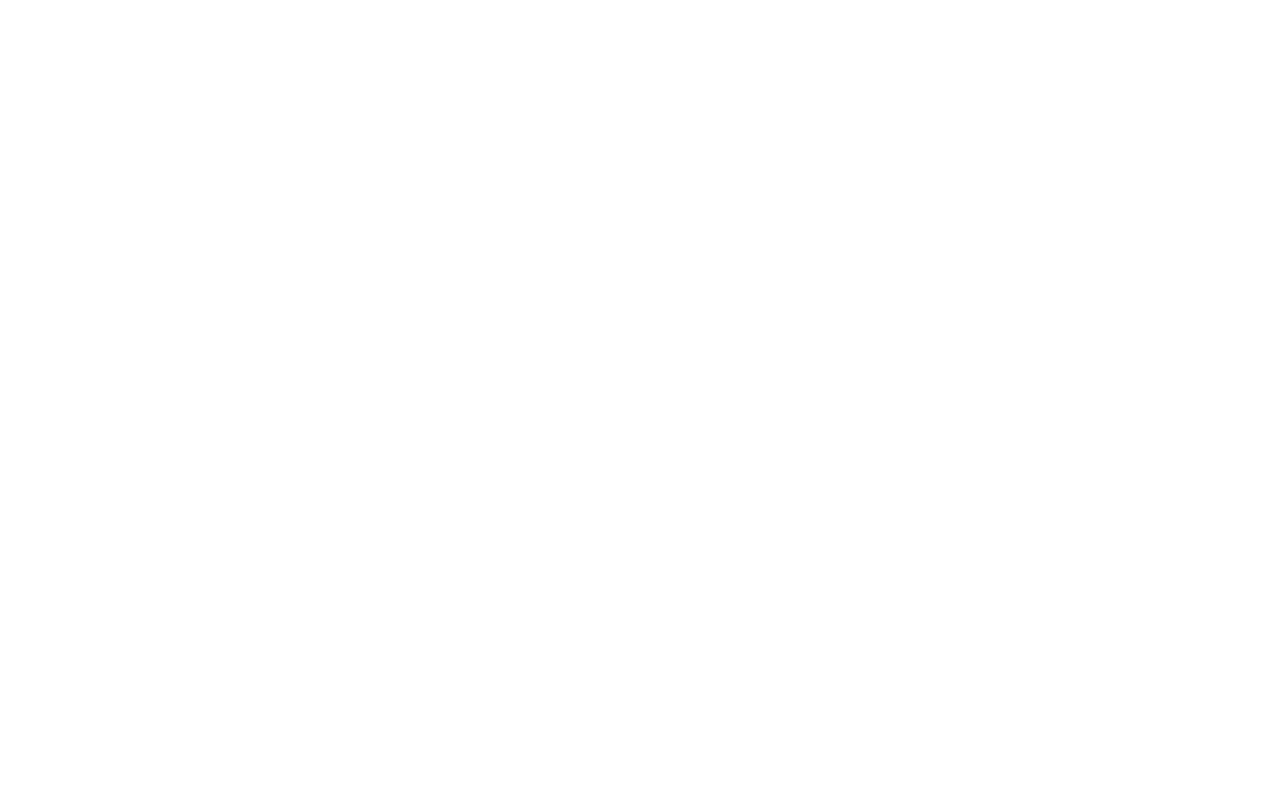
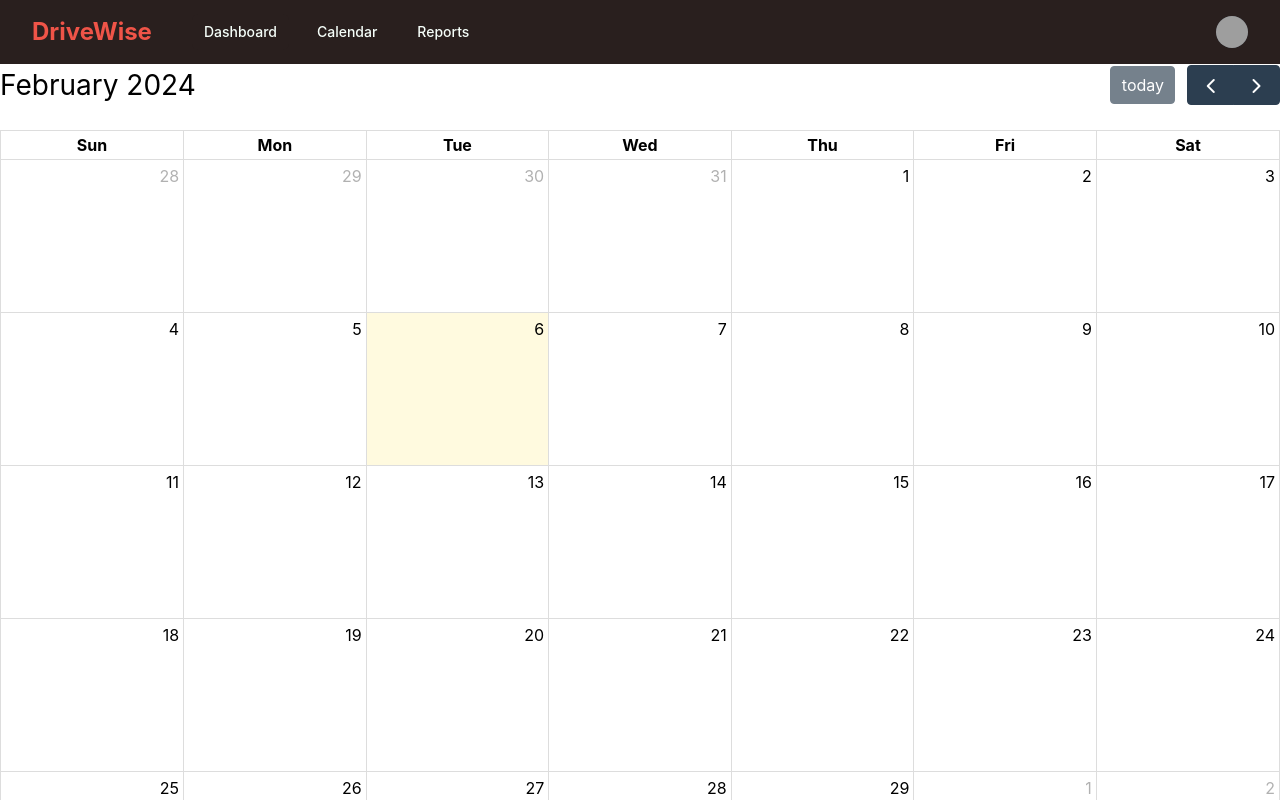
Before and after one commit to Drive-Wise/react-frontend, a React (Create React App) app in the folder drivewise/: page /Calendar in a window 1280 px wide. Before the commit this address had no page. Shown: the top 800 px of the page. Built offline with nearby package versions, Linux system fonts and the light colour scheme; grey boxes are pictures that could not be loaded.

Commit message:
Added Calendar Page

```diff
--- a/drivewise/package.json
+++ b/drivewise/package.json
@@ -7,6 +7,9 @@
     "@emotion/react": "^11.11.3",
     "@emotion/styled": "^11.11.0",
     "@fontsource/roboto": "^5.0.8",
+    "@fullcalendar/core": "^6.1.11",
+    "@fullcalendar/daygrid": "^6.1.11",
+    "@fullcalendar/react": "^6.1.11",
     "@headlessui/react": "^1.7.18",
     "@heroicons/react": "^2.1.1",
     "@mui/base": "^5.0.0-beta.36",
--- a/drivewise/src/App.js
+++ b/drivewise/src/App.js
@@ -1,6 +1,6 @@
 import { BrowserRouter, Routes, Route } from "react-router-dom";
 import Home from "./Pages/Home/Home";
-
+import Calendar from "./Pages/Calendar/Calendar";
 import DashBoard from "./Pages/Dashboard/Dashboard";
 function App() {
   return (
@@ -9,6 +9,7 @@
         <Route index element={<Home />} />
         <Route path="/Home" element={<Home />} />
         <Route path="/Dashboard" element={<DashBoard />} />
+        <Route path="/Calendar" element={<Calendar />} />
       </Routes>
     </BrowserRouter>
   );
--- /dev/null
+++ b/drivewise/src/Pages/Calendar/Calendar.js
@@ -0,0 +1,180 @@
+import React, { Fragment } from 'react';
+import { Disclosure, Menu, Transition } from '@headlessui/react'; // Ensure these are imported
+import { Bars3Icon, XMarkIcon, BellIcon } from '@heroicons/react/24/outline';
+import FullCalendar from '@fullcalendar/react'
+import dayGridPlugin from '@fullcalendar/daygrid' // a plugin!
+import 'fullcalendar/main.css';
+const user = {
+    name: 'Tom Cook',
+    email: 'tom@example.com',
+    imageUrl:
+      'https://images.unsplash.com/photo-1472099645785-5658abf4ff4e?ixlib=rb-1.2.1&ixid=eyJhcHBfaWQiOjEyMDd9&auto=format&fit=facearea&facepad=2&w=256&h=256&q=80',
+  }
+  const navigation = [
+    { name: 'Dashboard', href: '#', current: true },
+    { name: 'Calendar', href: '/Calendar', current: false },
+    { name: 'Reports', href: '#', current: false },
+  ]
+  const userNavigation = [
+    { name: 'Your Profile', href: '#' },
+    { name: 'Settings', href: '#' },
+    { name: 'Sign out', href: '#' },
+  ]
+
+  function classNames(...classes) {
+    return classes.filter(Boolean).join(' ')
+  }
+
+export default function Calendar(){
+    return (
+        <>
+            <Disclosure as="nav" className="bg-background">
+                {({ open }) => (
+                <>
+                    <div className="mx-auto max-w-7xl px-4 sm:px-6 lg:px-8">
+                    <div className="flex h-16 items-center justify-between">
+                        <div className="flex items-center">
+                        <div className="text-2xl text-title font-bold">
+                            DriveWise
+                        </div>
+                        <div className="hidden md:block">
+                            <div className="ml-10 flex items-baseline space-x-4">
+                            {navigation.map((item) => (
+                                <a
+                                key={item.name}
+                                href={item.href}
+                                className={classNames(
+                                    item.current
+                                    ? 'bg-background text-textp'
+                                    : 'text-textp hover:bg-gray-700 hover:text-textp',
+                                    'rounded-md px-3 py-2 text-sm font-medium'
+                                )}
+                                aria-current={item.current ? 'page' : undefined}
+                                >
+                                {item.name}
+                                </a>
+                            ))}
+                            </div>
+                        </div>
+                        </div>
+                        <div className="hidden md:block">
+                        <div className="ml-4 flex items-center md:ml-6">
+                            {/* Profile dropdown */}
+                            <Menu as="div" className="relative ml-3">
+                            <div>
+                                <Menu.Button className="relative flex max-w-xs items-center rounded-full bg-gray-800 text-sm focus:outline-none focus:ring-2 focus:ring-white focus:ring-offset-2 focus:ring-offset-gray-800">
+                                <span className="absolute -inset-1.5" />
+                                <span className="sr-only">Open user menu</span>
+                                <img className="h-8 w-8 rounded-full" src={user.imageUrl} alt="" />
+                                </Menu.Button>
+                            </div>
+                            <Transition
+                                as={Fragment}
+                                enter="transition ease-out duration-100"
+                                enterFrom="transform opacity-0 scale-95"
+                                enterTo="transform opacity-100 scale-100"
+                                leave="transition ease-in duration-75"
+                                leaveFrom="transform opacity-100 scale-100"
+                                leaveTo="transform opacity-0 scale-95"
+                            >
+                                <Menu.Items className="absolute right-0 z-10 mt-2 w-48 origin-top-right rounded-md bg-white py-1 shadow-lg ring-1 ring-black ring-opacity-5 focus:outline-none">
+                                {userNavigation.map((item) => (
+                                    <Menu.Item key={item.name}>
+                                    {({ active }) => (
+                                        <a
+                                        href={item.href}
+                                        className={classNames(
+                                            active ? 'bg-gray-100' : '',
+                                            'block px-4 py-2 text-sm text-gray-700'
+                                        )}
+                                        >
+                                        {item.name}
+                                        </a>
+                                    )}
+                                    </Menu.Item>
+                                ))}
+                                </Menu.Items>
+                            </Transition>
+                            </Menu>
+                        </div>
+                        </div>
+                        <div className="-mr-2 flex md:hidden">
+                        {/* Mobile menu button */}
+                        <Disclosure.Button className="relative inline-flex items-center justify-center rounded-md bg-gray-800 p-2 text-gray-400 hover:bg-gray-700 hover:text-white focus:outline-none focus:ring-2 focus:ring-white focus:ring-offset-2 focus:ring-offset-gray-800">
+                            <span className="absolute -inset-0.5" />
+                            <span className="sr-only">Open main menu</span>
+                            {open ? (
+                            <XMarkIcon className="block h-6 w-6" aria-hidden="true" />
+                            ) : (
+                            <Bars3Icon className="block h-6 w-6" aria-hidden="true" />
+                            )}
+                        </Disclosure.Button>
+                        </div>
+                    </div>
+                    </div>
+
+                    <Disclosure.Panel className="md:hidden">
+                    <div className="space-y-1 px-2 pb-3 pt-2 sm:px-3">
+                        {navigation.map((item) => (
+                        <Disclosure.Button
+                            key={item.name}
+                            as="a"
+                            href={item.href}
+                            className={classNames(
+                            item.current ? 'bg-gray-900 text-white' : 'text-gray-300 hover:bg-gray-700 hover:text-white',
+                            'block rounded-md px-3 py-2 text-base font-medium'
+                            )}
+                            aria-current={item.current ? 'page' : undefined}
+                        >
+                            {item.name}
+                        </Disclosure.Button>
+                        ))}
+                    </div>
+                    <div className="border-t border-gray-700 pb-3 pt-4">
+                        <div className="flex items-center px-5">
+                        <div className="flex-shrink-0">
+                            <img className="h-10 w-10 rounded-full" src={user.imageUrl} alt="" />
+                        </div>
+                        <div className="ml-3">
+                            <div className="text-base font-medium leading-none text-white">{user.name}</div>
+                            <div className="text-sm font-medium leading-none text-gray-400">{user.email}</div>
+                        </div>
+                        <button
+                            type="button"
+                            className="relative ml-auto flex-shrink-0 rounded-full bg-gray-800 p-1 text-gray-400 hover:text-white focus:outline-none focus:ring-2 focus:ring-white focus:ring-offset-2 focus:ring-offset-gray-800"
+                        >
+                            <span className="absolute -inset-1.5" />
+                            <span className="sr-only">View notifications</span>
+                            <BellIcon className="h-6 w-6" aria-hidden="true" />
+                        </button>
+                        </div>
+                        <div className="mt-3 space-y-1 px-2">
+                        {userNavigation.map((item) => (
+                            <Disclosure.Button
+                            key={item.name}
+                            as="a"
+                            href={item.href}
+                            className="block rounded-md px-3 py-2 text-base font-medium text-gray-400 hover:bg-gray-700 hover:text-white"
+                            >
+                            {item.name}
+                            </Disclosure.Button>
+                        ))}
+                        </div>
+                    </div>
+                    </Disclosure.Panel>
+                </>
+                )}
+            </Disclosure>
+            <NewCalendar />
+        </>
+    );
+}
+
+function NewCalendar() {
+  return (
+    <FullCalendar
+      plugins={[ dayGridPlugin ]}
+      initialView="dayGridMonth"
+    />
+  )
+}
--- a/drivewise/src/Pages/Dashboard/Dashboard.js
+++ b/drivewise/src/Pages/Dashboard/Dashboard.js
@@ -31,7 +31,7 @@
 }
 const navigation = [
   { name: 'Dashboard', href: '#', current: true },
-  { name: 'Calendar', href: '#', current: false },
+  { name: 'Calendar', href: '/Calendar', current: false },
   { name: 'Reports', href: '#', current: false },
 ]
 const userNavigation = [
--- a/drivewise/src/index.css
+++ b/drivewise/src/index.css
@@ -1,6 +1,8 @@
 @tailwind base;
 @tailwind components;
 @tailwind utilities;
+@import '@fullcalendar/common/main.css';
+@import '@fullcalendar/daygrid/main.css';
 
 body {
   margin: 0;
```
Also changed, not shown: 1 other file (tests, documents, lock files or other folders).
